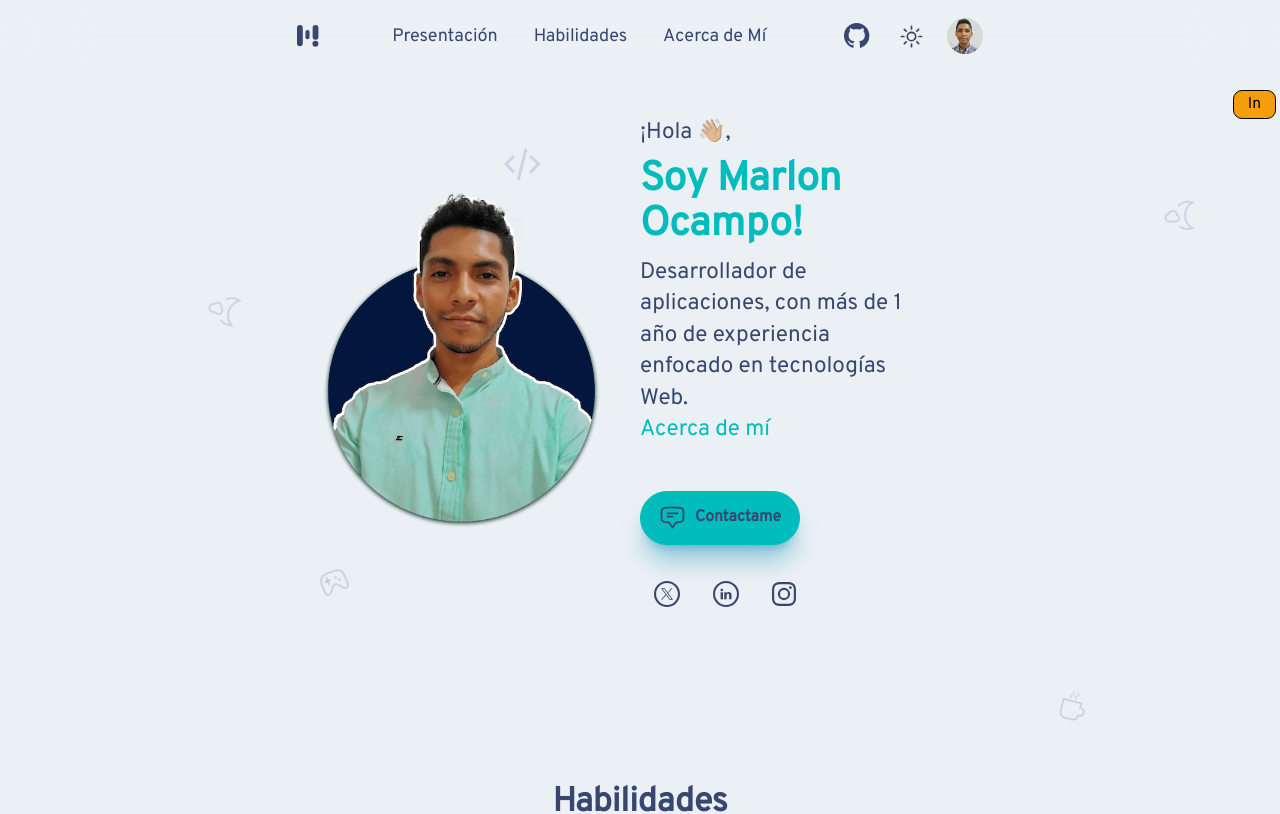
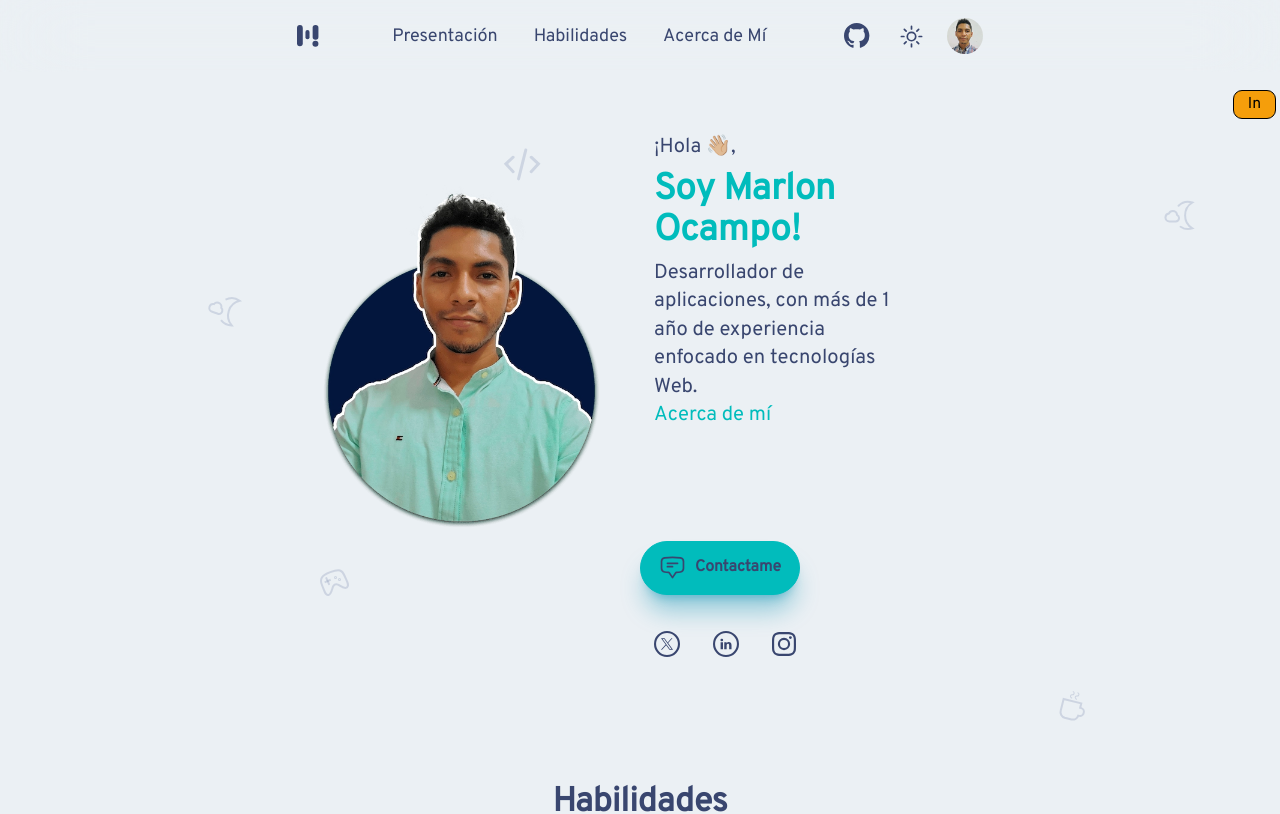
Before and after one commit to marlonocampo/portfolio, a React (Vite) app: page / in a window 1280 px wide. Shown: the top 814 px of the page. Built offline with nearby package versions, Linux system fonts and the light colour scheme.

Commit message:
estilo de presentación

```diff
--- a/src/assets/styles/index.css
+++ b/src/assets/styles/index.css
@@ -62,14 +62,14 @@ h1 {
     background-image: url('/src/assets/images/bgtexture.svg');
   }
 
-  .zoomEffect {
+  .zoom-effect {
     transform: scale(.9);
-    animation: slideOrigin .5s ease forwards .4s;
+    animation: slide-origin 500ms ease forwards;
   }
 
-  .slideUp {
+  .slide-up-min {
     transform: translateY(50px);
-    animation: slideOrigin .5s ease forwards .4s;
+    animation: slide-origin 500ms ease forwards;
   }
 
   @keyframes slideOrigin {
--- a/src/components/sections/presentation/Presentation.tsx
+++ b/src/components/sections/presentation/Presentation.tsx
@@ -15,7 +15,7 @@ export function Presentation (): JSX.Element {
         <img src={pathPhotoProfileTheme()} className='hover:scale-105 transition-all' width={'300px'} height={'300px'} alt='Photo profile marlonocampo' />
       </div>
       <div className='flex flex-col items-start justify-center'>
-        <article className={'zoomEffect z-10 text-secondary prose xl:w-[80%] overflow-hidden'}>
+        <article className={'zoom-effect z-10 text-secondary prose xl:w-[80%] overflow-hidden'}>
           <p className='text-xl my-2'>¡Hola 👋🏼,</p>
           <h1 className='text-info my-2 prose-h1'>Soy Marlon Ocampo!</h1>
           <p className='text-xl my-2'>
@@ -23,7 +23,7 @@ export function Presentation (): JSX.Element {
             <a className='decoration-transparent linknav text-info text-xl' href='#'>Acerca de mí</a>
           </p>
         </article>
-        <div className='slideUp'>
+        <div className='slide-up-min'>
           <button className='btn btn-info decoration-transparent hover:bg-info-content
             rounded-full mt-8 shadow-xl shadow-cyan-600/40 capitalize text-secondary'
           >
```
